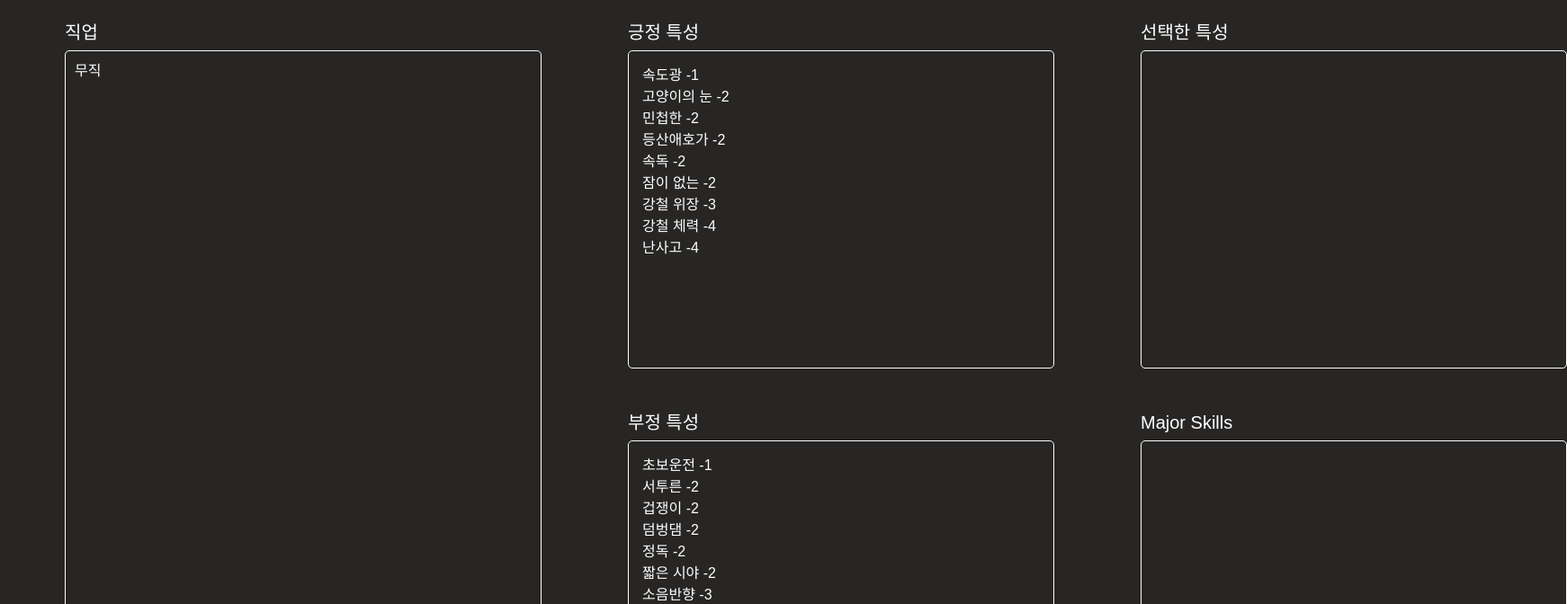
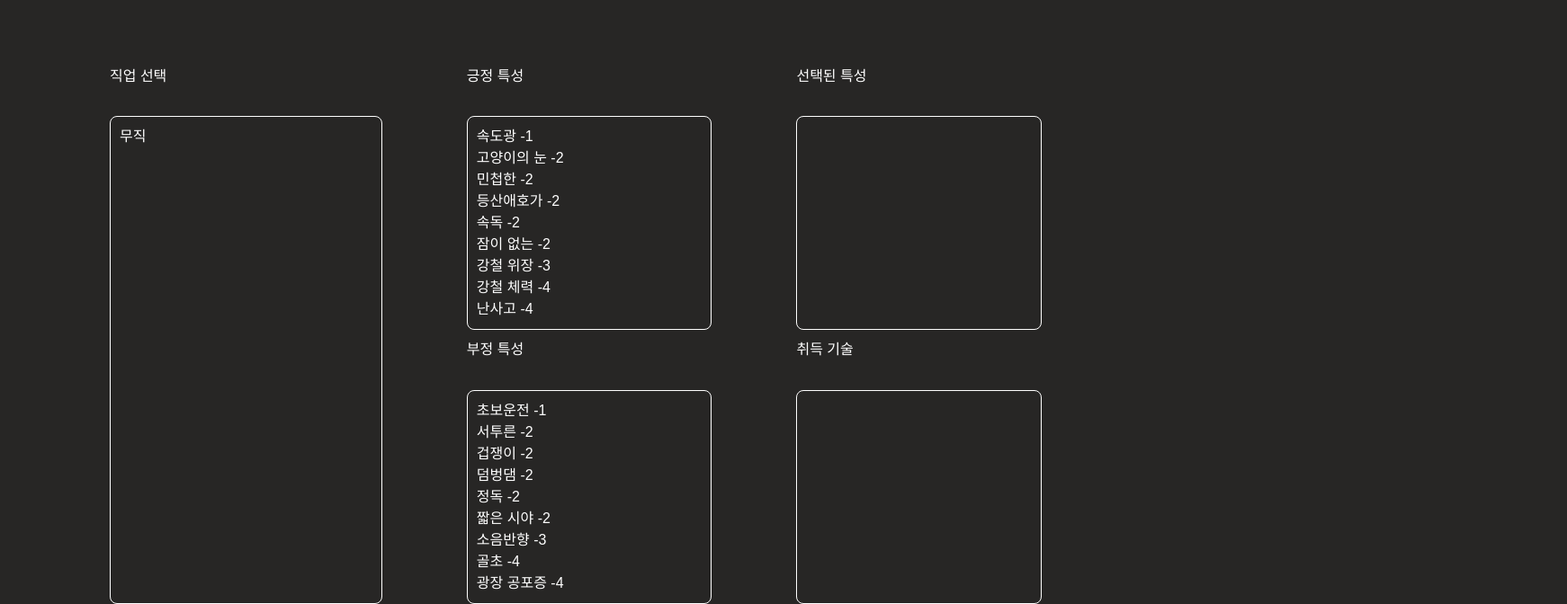
Before and after one commit to choisiheon/ZomBuilder, a Next.js app: page /builder in a window 1280 px wide. Shown: the part 360-1032 px from the top of the page at 90% size, 1742 px wide, since content can reach past the window. Built offline with nearby package versions, Linux system fonts and the light colour scheme.

Commit message:
프론트 수정

```diff
--- a/src/app/builder/page.tsx
+++ b/src/app/builder/page.tsx
@@ -101,15 +101,15 @@ const CustomBuilder: React.FC = () => {
 
             <div className={styles.grid}>
 
-                <h2 className={styles.title}>직업</h2>
-                <h2 className={styles.title}>긍정 특성</h2>
-                <h2 className={styles.title}>선택한 특성</h2>
+                <h2 className={styles.jobTitle}>직업 선택</h2>
+                <h2 className={styles.positiveTitle}>긍정 특성</h2>
+                <h2 className={styles.selectedTraitsTitle}>선택된 특성</h2>
 
                 <div className={styles.occupations}>
                     <p>무직</p>
                 </div>
 
-                <div className={styles.traits}>
+                <div className={styles.positiveTraits}>
                     <ul>
                         {positiveTraits.map((trait, index) => (
                             <li key={index}>
@@ -122,10 +122,10 @@ const CustomBuilder: React.FC = () => {
                 <div className={styles.chosenTraits}>
                 </div>
 
-                <h2 className={styles.title}>부정 특성</h2>
-                <h2 className={styles.title}>Major Skills</h2>
+                <h2 className={styles.negativeTitle}>부정 특성</h2>
+                <h2 className={styles.acquiredSkillsTitle}>취득 기술</h2>
 
-                <div className={styles.traits}>
+                <div className={styles.negativeTraits}>
                     <ul>
                         {negativeTraits.map((trait, index) => (
                             <li key={index}>
--- a/styles/builderpage/Builder.module.css
+++ b/styles/builderpage/Builder.module.css
@@ -1,148 +1,211 @@
 .builderpage {
-    max-width: 1920px; /* 최대 너비를 1920px로 제한 */
-    max-height: 1080px; /* 최대 높이를 1080px로 제한 */
+    max-width: 1920px;
+    /* 최대 너비를 1920px로 제한 */
+    max-height: 1080px;
+    /* 최대 높이를 1080px로 제한 */
     margin: 0 auto;
 }
 
 /* 좌우측 상단 로고 */
 .mainHeader {
-    display: flex; /* Flexbox로 자식 요소 배치 */
-    justify-content: space-between; /* 양쪽 끝으로 배치 */
-    align-items: center; /* 모든 요소를 수직 중앙 정렬 */
+    display: flex;
+    /* Flexbox로 자식 요소 배치 */
+    justify-content: space-between;
+    /* 양쪽 끝으로 배치 */
+    align-items: center;
+    /* 모든 요소를 수직 중앙 정렬 */
     margin: 20px 20px 0;
 }
 
 /* 헤더 영역 */
 .underHeader {
-    display: flex; /* Flexbox로 자식 요소 배치 */
-    justify-content: space-between; /* 양쪽 끝으로 배치 */
-    align-items: center; /* 모든 요소를 수직 중앙 정렬 */
-    border-bottom: 2px solid rgba(255, 255, 255, 0.25); /* 투명도를 0.25로 설정 */
-    padding: 5px 0 5px 10px; /* 내부 여백 (위아래 5px, 좌우 10px) */
+    display: flex;
+    /* Flexbox로 자식 요소 배치 */
+    justify-content: space-between;
+    /* 양쪽 끝으로 배치 */
+    align-items: center;
+    /* 모든 요소를 수직 중앙 정렬 */
+    border-bottom: 2px solid rgba(255, 255, 255, 0.25);
+    /* 투명도를 0.25로 설정 */
+    padding: 5px 0 5px 10px;
+    /* 내부 여백 (위아래 5px, 좌우 10px) */
     margin: 20px 20px 0;
 }
 
 .menuLogo {
-    margin-left: -5px; /* 왼쪽으로 10px 이동 */
+    margin-left: -5px;
+    /* 왼쪽으로 10px 이동 */
 }
 
 .menuTitle {
-    display: flex; /* 로고와 제목을 한 줄로 배치 */
-    align-items: center; /* 수직 중앙 정렬 */
-    gap: 10px; /* 로고와 제목 간격 */
+    display: flex;
+    /* 로고와 제목을 한 줄로 배치 */
+    align-items: center;
+    /* 수직 중앙 정렬 */
+    gap: 10px;
+    /* 로고와 제목 간격 */
 }
 
 .menuTitle h1 {
-    margin: 0; /* 기본 여백 제거 */
-    line-height: 1; /* 텍스트의 줄 간격 조정 */
+    margin: 0;
+    /* 기본 여백 제거 */
+    line-height: 1;
+    /* 텍스트의 줄 간격 조정 */
 }
 
 /* 검색 창 */
 .searchGroup {
     display: flex;
-    flex-direction: column; /* 텍스트와 입력 필드를 세로로 정렬 */
-    align-items: flex-end; /* 전체 그룹을 오른쪽 정렬 */
-    gap: 5px; /* 텍스트와 입력 필드 간 간격 */
-    width: auto; /* 그룹의 너비를 내용에 맞춤 */
+    flex-direction: column;
+    /* 텍스트와 입력 필드를 세로로 정렬 */
+    align-items: flex-end;
+    /* 전체 그룹을 오른쪽 정렬 */
+    gap: 5px;
+    /* 텍스트와 입력 필드 간 간격 */
+    width: auto;
+    /* 그룹의 너비를 내용에 맞춤 */
 }
 
 .searchLabel {
-    align-self: flex-start; /* 텍스트를 입력 필드의 왼쪽 위에 위치 */
-    color: #fff; /* 텍스트 색상 */
-    font-size: 14px; /* 텍스트 크기 */
-    margin: 0; /* 불필요한 여백 제거 */
+    align-self: flex-start;
+    /* 텍스트를 입력 필드의 왼쪽 위에 위치 */
+    color: #fff;
+    /* 텍스트 색상 */
+    font-size: 14px;
+    /* 텍스트 크기 */
+    margin: 0;
+    /* 불필요한 여백 제거 */
 }
 
 .searchInput {
     background-color: #3F4040;
-    border: 1px solid #fff; /* 테두리 색상 */
-    border-radius: 5px; /* 둥근 모서리 */
-    padding: 5px 10px; /* 내부 여백 */
-    color: #fff; /* 텍스트 색상 */
-    font-size: 14px; /* 입력 텍스트 크기 */
-    width: 400px; /* 고정 너비 설정 */
-    box-shadow: 0 4px 4px rgba(0, 0, 0, 0.25); /* 드롭 섀도우 추가 */
+    border: 1px solid #fff;
+    /* 테두리 색상 */
+    border-radius: 5px;
+    /* 둥근 모서리 */
+    padding: 5px 10px;
+    /* 내부 여백 */
+    color: #fff;
+    /* 텍스트 색상 */
+    font-size: 14px;
+    /* 입력 텍스트 크기 */
+    width: 400px;
+    /* 고정 너비 설정 */
+    box-shadow: 0 4px 4px rgba(0, 0, 0, 0.25);
+    /* 드롭 섀도우 추가 */
 }
 
 .searchInputGroup {
     display: flex;
-    justify-content: flex-end; /* 아래쪽으로 정렬 */
-    height: 100%; /* 부모의 전체 높이를 사용 */
-    padding-bottom: 10px; /* 아래쪽 여백 추가 (선택 사항) */
-    position: relative; /* 다른 위치 속성과 호환을 위해 설정 */
+    justify-content: flex-end;
+    /* 아래쪽으로 정렬 */
+    height: 100%;
+    /* 부모의 전체 높이를 사용 */
+    padding-bottom: 10px;
+    /* 아래쪽 여백 추가 (선택 사항) */
+    position: relative;
+    /* 다른 위치 속성과 호환을 위해 설정 */
     gap: 5px;
-  }
+}
 
 /* Mode Pick */
 .modePick {
     display: flex;
-    flex-direction: column; /* 제목과 버튼 그룹을 세로로 정렬 */
-    gap: 10px; /* 제목과 버튼 간 간격 */
-    background-color: #3F4040; /* 배경색 */
-    border-radius: 10px; /* 둥근 모서리 */
-    padding: 10px 10px; /* 위아래 여백 줄임 */
-    margin : 10px 20px; /* 위아래 간격 */
-    box-shadow: 0 4px 4px rgba(0, 0, 0, 0.25); /* 드롭 섀도우 추가 */
+    flex-direction: column;
+    /* 제목과 버튼 그룹을 세로로 정렬 */
+    gap: 10px;
+    /* 제목과 버튼 간 간격 */
+    background-color: #3F4040;
+    /* 배경색 */
+    border-radius: 10px;
+    /* 둥근 모서리 */
+    padding: 10px 10px;
+    /* 위아래 여백 줄임 */
+    margin: 10px 20px;
+    /* 위아래 간격 */
+    box-shadow: 0 4px 4px rgba(0, 0, 0, 0.25);
+    /* 드롭 섀도우 추가 */
 }
 
 .modePick h3 {
-    margin: 0; /* 제목 기본 마진 제거 */
+    margin: 0;
+    /* 제목 기본 마진 제거 */
 }
 
 .modeButtonGroup {
-    display: flex; /* 버튼들을 한 줄로 정렬 */
-    gap: 80px; /* 버튼 간 간격 */
+    display: flex;
+    /* 버튼들을 한 줄로 정렬 */
+    gap: 80px;
+    /* 버튼 간 간격 */
 }
 
 .modeButton {
     display: inline-flex;
     align-items: center;
     cursor: pointer;
-    gap: 5px; /* 텍스트와 아이콘 간 간격 */
-    background-color: #3F4040; /* 버튼 배경색 */
-    color: #fff; /* 글자 색 */
-    border: none; /* 테두리 제거 */
+    gap: 5px;
+    /* 텍스트와 아이콘 간 간격 */
+    background-color: #3F4040;
+    /* 버튼 배경색 */
+    color: #fff;
+    /* 글자 색 */
+    border: none;
+    /* 테두리 제거 */
 }
 
 .modeLogo {
     width: 25px;
     height: 25px;
-    object-fit: contain; /* 이미지 비율 유지 */
+    object-fit: contain;
+    /* 이미지 비율 유지 */
 }
 
 /* 레이아웃 및 주요 영역 */
 .grid {
     display: grid;
-    grid-template-columns: repeat(3, 4fr); /* 3열 그리드 */
-    grid-template-rows: auto; /* 행 높이 자동 조정 */
-    gap: 96px; /* 열 간격 유지 */
-    row-gap: 5px; /* 행 간격 제거 */
-    margin-top: 47px;
-    margin-right: 72px;
-    margin-left: 72px;
-}
-
-.title {
-    font-size: 20px;
-    margin: 0px;
+    grid-template-columns: 1fr 0.9fr 0.9fr;
+    grid-template-rows: 1fr 5.1fr 1fr 5.1fr;
+    gap: 10px 94px;
+    margin: 99px 122px 0 122px;
 }
 
 .occupations {
-    padding: 10px; /* 내부 여백 감소 */
-    border-radius: 5px;
+    grid-column: 1 / 2;
+    grid-row: 2 / 5;
+    padding: 10px;
+    border-radius: 8px;
     border: 1px solid white;
-    grid-row: span 3;
-    width: 530px;
-    height: 828px;
+    color: white;
 }
 
-.traits, .chosenTraits, .majorSkills {
-    padding: 15px;
-    border-radius: 5px;
+.positiveTraits,
+.negativeTraits,
+.chosenTraits,
+.majorSkills {
+    padding: 10px;
+    border-radius: 8px;
     border: 1px solid white;
-    width: 474px;
-    height: 354px;
-    margin-bottom: 40px;
+    color: white;
+}
+
+.positiveTraits {
+    grid-column: 2 / 3;
+    grid-row: 2 / 3;
+}
+
+.chosenTraits {
+    grid-column: 3 / 4;
+    grid-row: 2 / 3;
+}
+
+.negativeTraits {
+    grid-column: 2 / 3;
+    grid-row: 4 / 5;
+}
+
+.majorSkills {
+    grid-column: 3 / 4;
+    grid-row: 4 / 5;
 }
 
 /* 버튼 */
@@ -150,7 +213,8 @@
     background-color: #3F4040;
     color: #fff;
     padding: 10px 15px;
-    border: 1px solid #fff; /* 테두리 색상 */
+    border: 1px solid #fff;
+    /* 테두리 색상 */
     border-radius: 5px;
     cursor: pointer;
     width: 120px;
@@ -160,8 +224,8 @@
 .buttonGroup {
     display: flex;
     justify-content: flex-end;
-    margin: -20px 72px 20px 0;
-    gap: 74px;
+    margin: 20px 122px 20px 0;
+    gap: 56px;
 }
 
 .buildShareButton {
@@ -178,5 +242,5 @@
 .buildShareButtonPosition {
     display: flex;
     justify-content: flex-end;
-    margin-right: 72px;
+    margin-right: 122px;
 }
```
Also changed, not shown: 1 other file (tests, documents, lock files or other folders).
